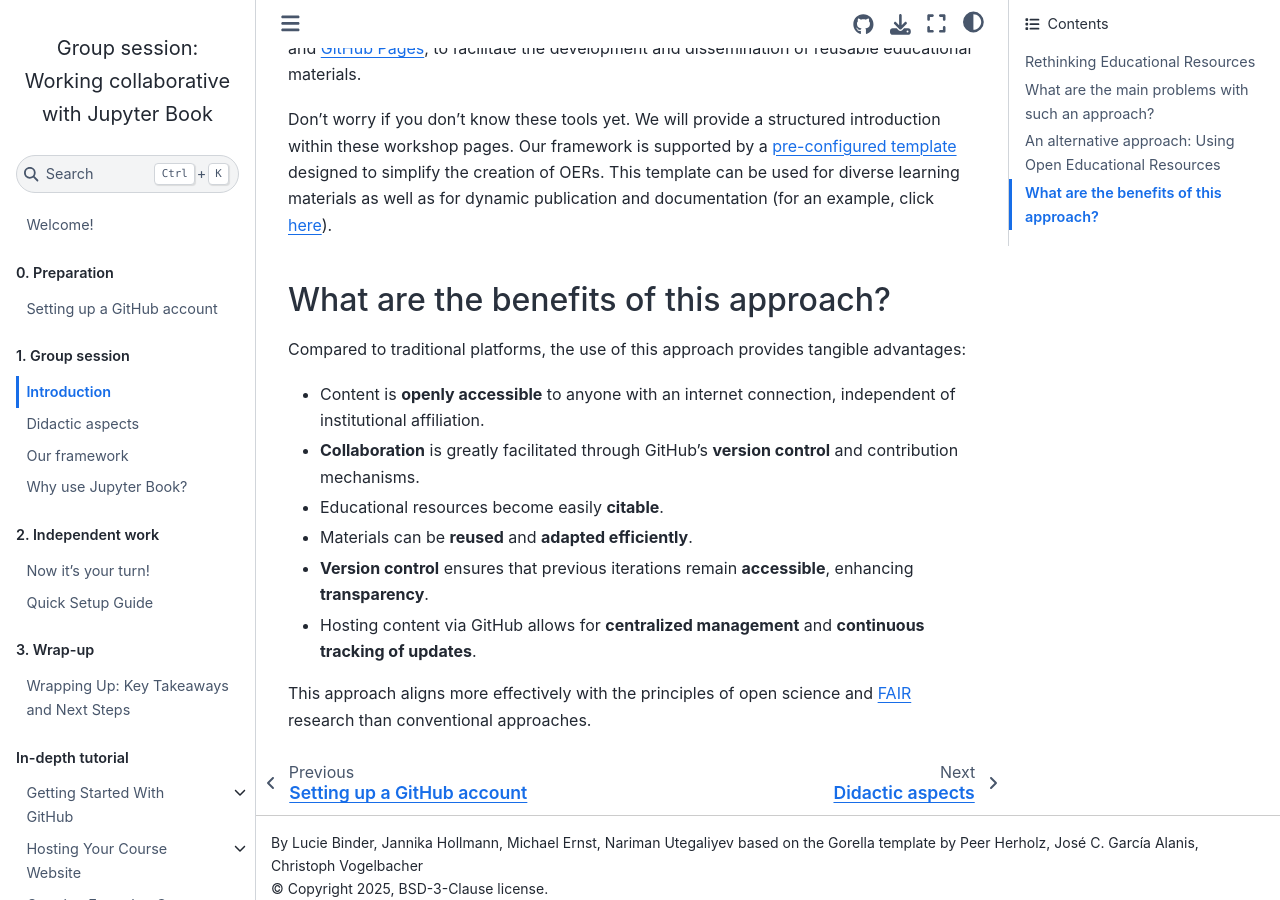
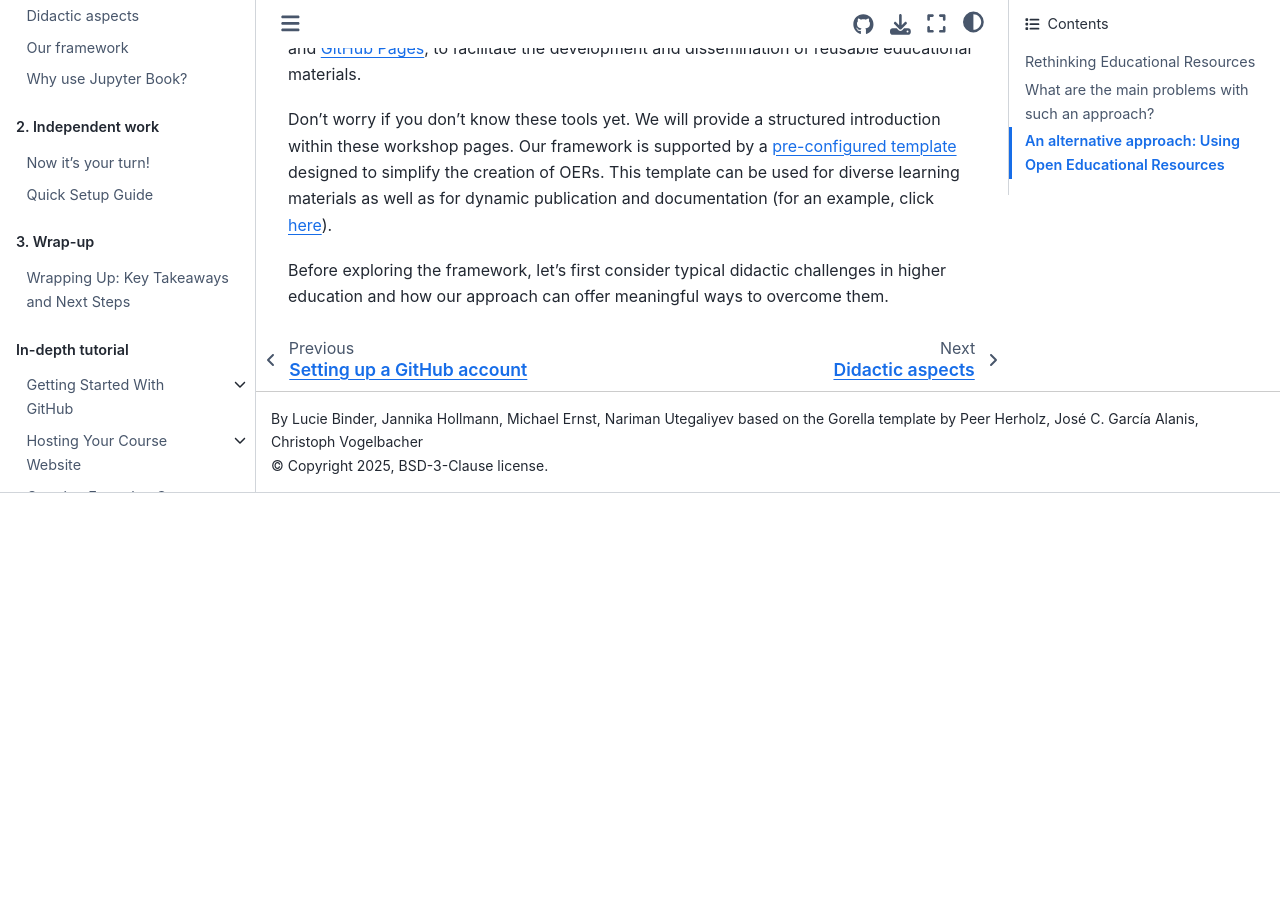
Before and after one commit to luciebinder/ws-openness-2025, a Jupyter Book: the page built from general-information/why_oer.md, in a window 1280 px wide and 900 px high, scrolled down 1536 px. Built offline with Jupyter Book 1.0.4 settings and Sphinx 7.4.7 and the Sphinx Book theme 1.1.4, drawn with Linux system fonts in a browser that asks for light colours; after the commit the page ends 2029 px from its top, so only the background shows below that.

Commit message:
Update why_oer.md

```diff
--- a/general-information/why_oer.md
+++ b/general-information/why_oer.md
@@ -36,15 +36,4 @@ Our approach leverages open-source tools, including [Jupyter Books](https://jupy
 
 Don't worry if you don't know these tools yet. We will provide a structured introduction within these workshop pages. Our framework is supported by a [pre-configured template](https://github.com/luciebinder/course-template-minimal) designed to simplify the creation of OERs. This template can be used for diverse learning materials as well as for dynamic publication and documentation (for an example, click [here](https://oreoni.github.io/)).
 
-## What are the benefits of this approach?
-
-Compared to traditional platforms, the use of this approach provides tangible advantages:
-
--    Content is **openly accessible** to anyone with an internet connection, independent of institutional affiliation.
--    **Collaboration** is greatly facilitated through GitHub’s **version control** and contribution mechanisms.
--    Educational resources become easily **citable**.
--    Materials can be **reused** and **adapted efficiently**.
--    **Version control** ensures that previous iterations remain **accessible**, enhancing **transparency**.
--    Hosting content via GitHub allows for **centralized management** and **continuous tracking of updates**.
-
-This approach aligns more effectively with the principles of open science and [FAIR](https://www.nature.com/articles/sdata201618) research than conventional approaches.
+Before exploring the framework, let’s first consider typical didactic challenges in higher education and how our approach can offer meaningful ways to overcome them.
```
